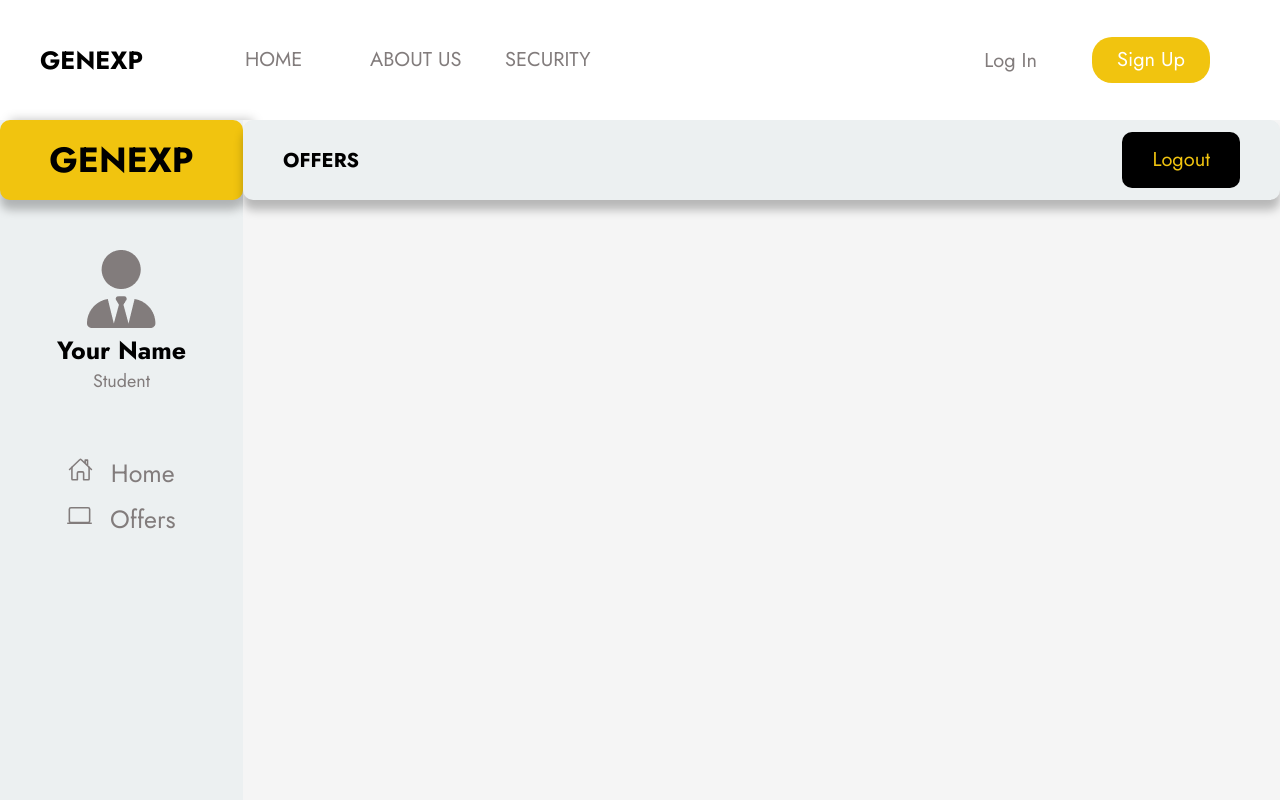
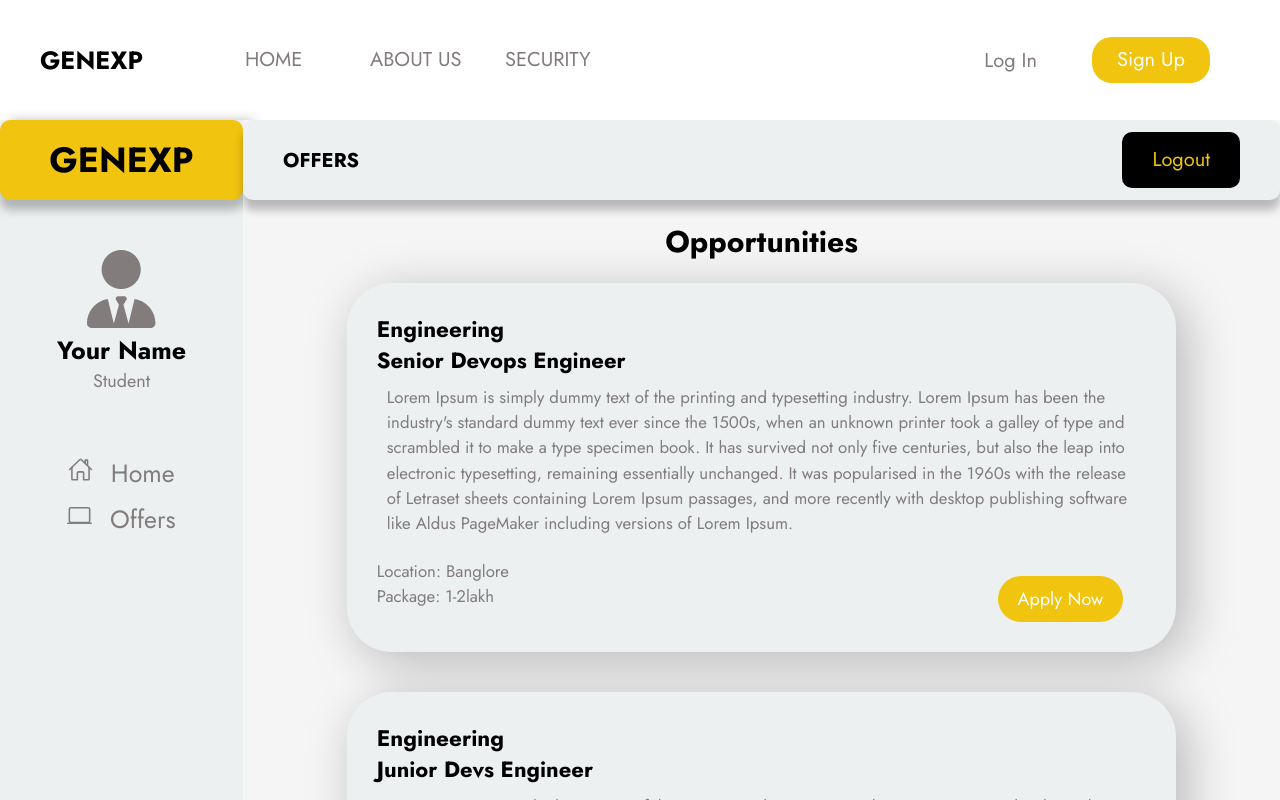
Before and after one commit to ktarun1419/genexp, a React (Create React App) app: page /offers in a window 1280 px wide. Shown: the top 800 px of the page. Built offline with nearby package versions, Linux system fonts and the light colour scheme.

Commit message:
Design Career page for dashboard

```diff
--- a/src/components/Offers.css
+++ b/src/components/Offers.css
@@ -111,3 +111,63 @@ align-items: center;
     background-color: #ECF0F1;
     height: 90%;
 }
+
+
+.career_container{
+    height: 90vh;
+    font-size: 150%;
+    display: flex;
+    flex-direction: column;
+    align-items: center;
+    overflow: scroll;
+}
+
+.career_container h1{
+    margin-top: 20px;
+}
+
+.career_box{
+    background-color: #ECF0F1;
+    width:80%;
+    border-radius: 3.5vw;
+    margin:20px;
+    padding: 30px;
+    box-shadow: 10px 10px 50px rgb(0,0,0,0.25);
+}
+
+.career_box>p{
+    margin:10px;
+    font-size: 112%;
+}
+
+.apply_box{
+    width:97%;
+    display: flex;
+    justify-content: space-between;
+    align-items: center;
+}
+
+.apply_button{
+    background-color:  #F1C40F;
+    color: #fff;
+    padding: 5px;
+    border:0px;
+    font-size: 18px;
+    padding-left: 20px;
+    padding-right: 20px;
+    margin-top: 30px;
+    border-radius: 10vw;
+}
+
+.location_box>p{
+    margin: 0px;
+    font-size: 112%;
+}
+
+.apply_button:hover{
+    background: #1b3d68;
+}
+
+.apply_button:active{
+    background-color:  #F1C40F;
+}
--- a/src/components/Offers.js
+++ b/src/components/Offers.js
@@ -5,6 +5,46 @@ import "./Offers.css"
 export default function Offers() {
     let profilename = "Your Name",
         profileimage = "/images/profile.png";
+        let c1="Engineering"
+        let p1="Senior Devops Engineer"
+        let d1="Lorem Ipsum is simply dummy text of the printing and typesetting industry. Lorem Ipsum has been the industry's standard dummy text ever since the 1500s, when an unknown printer took a galley of type and scrambled it to make a type specimen book. It has survived not only five centuries, but also the leap into electronic typesetting, remaining essentially unchanged. It was popularised in the 1960s with the release of Letraset sheets containing Lorem Ipsum passages, and more recently with desktop publishing software like Aldus PageMaker including versions of Lorem Ipsum."
+
+
+        let careers_list=[{
+            index:1,
+            category:c1,
+            position:p1,
+            description:d1,
+            location:"Banglore",
+            package:"1-2lakh"
+        },{
+            index:2,
+            category:c1,
+            position:"Junior Devs Engineer",
+            description:d1,
+            location:"Banglore",
+            package:"1-2lakh"
+        },{
+            index:3,
+            category:c1,
+            position:"Data Scientist",
+            description:d1,
+            location:"Banglore",
+            package:"1-2lakh"
+        },{
+            index:4,
+            category:c1,
+            position:p1,
+            description:d1,
+            location:"Banglore",
+            package:"1-2lakh"
+
+        },{            index:5,
+            category:c1,
+            position:p1,
+            description:d1,
+            location:"Banglore",
+            package:"1-2lakh"}]
   return (
     <><div className='dashboard'>
     <div className='dash-nav'>
@@ -53,7 +93,25 @@ export default function Offers() {
             <Link to='/'><button>Logout</button></Link>
         </div>
 
-
+        <div className='career_container'>
+      <h1>
+        Opportunities
+      </h1>
+      {careers_list.map((box)=>{
+            return (    <div key={box.index} className='career_box'>
+              <h2>{box.category}</h2>
+              <h3>{box.position}</h3>
+              <p>{box.description}</p>
+              <div className='apply_box'>
+                  <div className='location_box'>
+                      <p>Location: {box.location}</p>
+                      <p>Package: {box.package}</p>
+                  </div>
+                    <button className='apply_button'>Apply Now</button>
+              </div>
+          </div>)
+        })}
+    </div>
 
 
     </div>
```
